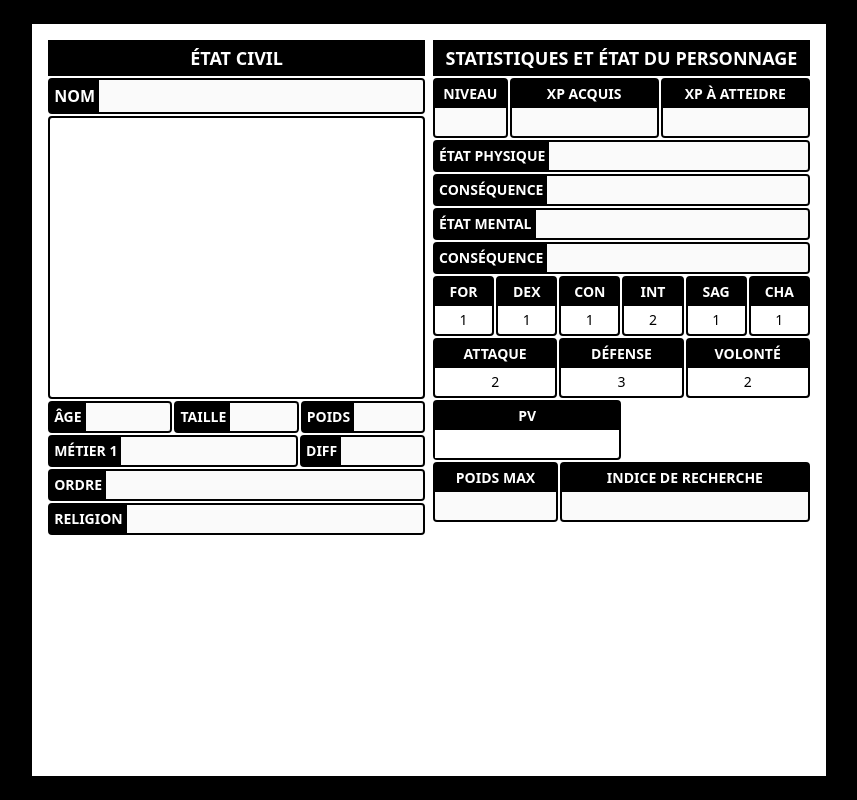
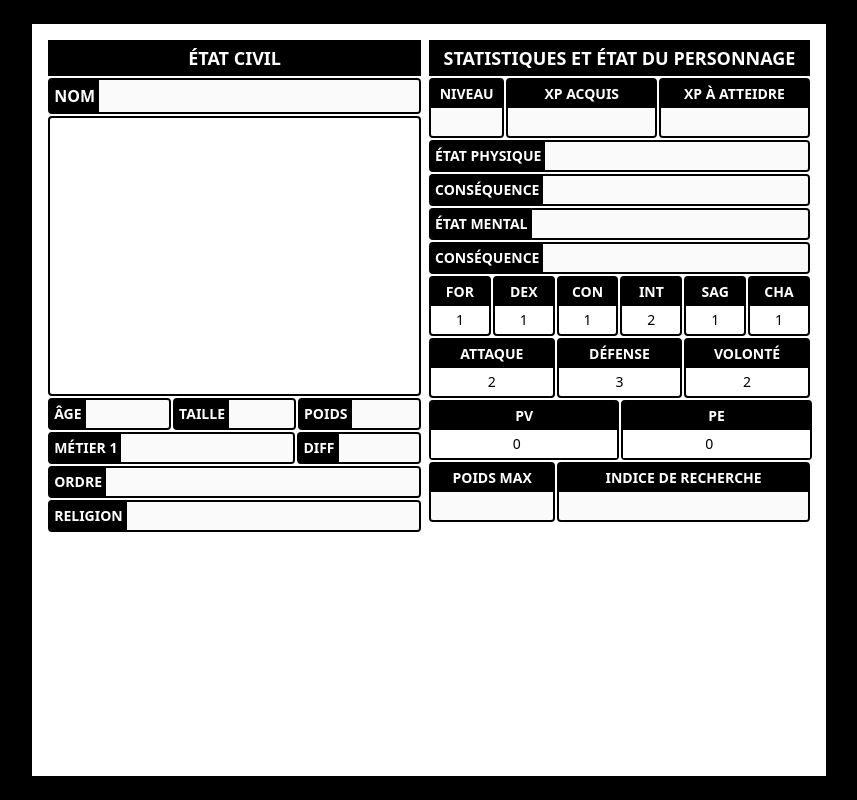
Before and after one commit to LucasPitzalis/2d6-FPI, a React (Vite) app: page / in a window 1280 px wide. Shown: the whole page, without its empty margins (211-1068 px from the left). Built offline with nearby package versions, Linux system fonts and the light colour scheme.

Commit message:
added basic functionning hp and ep fields

```diff
--- a/src/components/character/Character.jsx
+++ b/src/components/character/Character.jsx
@@ -1,9 +1,9 @@
-import Abilities from "./abilities/Abilities";
 import Job from "./Job";
 import Level from "./Level";
 import Measurements from "./Measurements";
 import SectionTitle from "../SectionTitle";
 import CharField from "./CharField";
+import Stats from "./Stats";
 
 export default function Character() {
     return (
@@ -24,7 +24,7 @@ export default function Character() {
                 <CharField label="conséquence" name="physicalConsequences" />
                 <CharField label="état mental" name="mentalCondition" />
                 <CharField label="conséquence" name="mentalConsequences" />
-                <Abilities />
+                <Stats />
                 <div className="flex space-x-0.5">
                     <CharField label="poids max" name="maxWeight" styles="w-1/3" vertical />
                     <CharField label="indice de recherche" name="wantedIndex" styles="w-2/3" vertical />
--- a/src/components/character/DirectInput.jsx
+++ b/src/components/character/DirectInput.jsx
@@ -7,11 +7,11 @@ export default function DirectInput({name, htmlType}) {
     const stateValue = useSelector((state) => state.character[name]);
 
     const handleChange = (e) => {
-        dispatch(editChar(e.target.firstChild));
+        dispatch(editChar(e.target));
     };
 
     return (
-        <input className="p-1 w-0 flex-1" type={htmlType} name={name} value={stateValue} onChange={(e) => handleChange(e)}/>
+        <input className={`p-1 w-100 ${htmlType === 'number' && 'text-center'}`} type={htmlType} name={name} value={stateValue} onChange={(e) => handleChange(e)}/>
     );
 }
 
--- a/src/components/character/LockedInput.jsx
+++ b/src/components/character/LockedInput.jsx
@@ -21,7 +21,7 @@ export default function LockedInput({name, htmlType}) {
 
     return (
         <form className="group relative flex flex-1" onSubmit={handleSave}>
-            <input className="p-1 w-0 flex-1" type={htmlType} name={name} disabled={locked} value={currentValue} onChange={(e) => setCurrentValue(e.target.value)}/>
+            <input className={`p-1 w-0 flex-1 ${htmlType === 'number' && 'text-center'}`} type={htmlType} name={name} disabled={locked} value={currentValue} onChange={(e) => setCurrentValue(e.target.value)}/>
             {<div className="hidden group-hover:block absolute right-0">
                     {locked && <button onClick={() => changeLocked(false)}><EditIcon /></button>}
                     {!locked &&
--- a/src/components/character/StaticField.jsx
+++ b/src/components/character/StaticField.jsx
@@ -6,7 +6,7 @@ export default function StaticField({ name, label, value ,isTitle, styles, verti
     return (
         <LabelledField {...{isTitle, styles, vertical}}>
             <FieldLabel { ...{name, label}}/>
-            <p className="p-1 text-center">{ value }</p>
+            <p className={`p-1 ${typeof(value) === 'number' && 'text-center'}`}>{ value }</p>
         </LabelledField>
     );
 }
--- a/src/components/character/abilities/Abilities.jsx
+++ b/src/components/character/Stats.jsx
@@ -1,8 +1,8 @@
 import { useSelector } from "react-redux";
-import CharField from "../CharField";
-import StaticField from "../StaticField";
+import CharField from "./CharField";
+import StaticField from "./StaticField";
 
-export default function Abilities() {
+export default function Stats() {
     const { str, dex, con, int, wis, cha } = useSelector((state) => state.character.abilities)
 
     return (
@@ -21,7 +21,8 @@ export default function Abilities() {
                 <StaticField label="volonté" name="will" styles="w-1/3" value={wis + cha} vertical />
             </div>
             <div className="flex space-x-0.5">
-                <CharField label="pv" name="healthPoints" styles="w-1/2" controlType="direct" vertical />
+                <CharField label="pv" name="healthPoints" styles="w-1/2" controlType="direct" htmlType="number" vertical />
+                <CharField label="pe" name="energyPoints" styles="w-1/2" controlType="direct" htmlType="number" vertical />
             </div>
         </>
     );
--- a/src/reducers/character.js
+++ b/src/reducers/character.js
@@ -10,7 +10,9 @@ const initialState = {
         int: 2,
         wis: 1,
         cha: 1,
-    }
+    },
+    healthPoints: 0,
+    energyPoints: 0,
 };
 
 const reducer = (state = initialState, action = {}) => {
```
